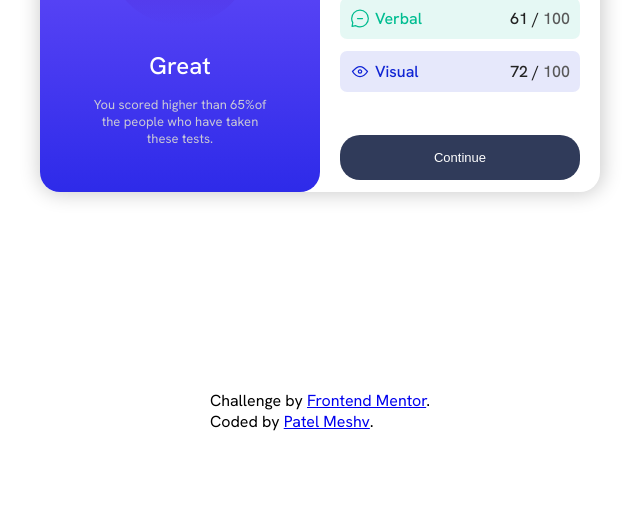
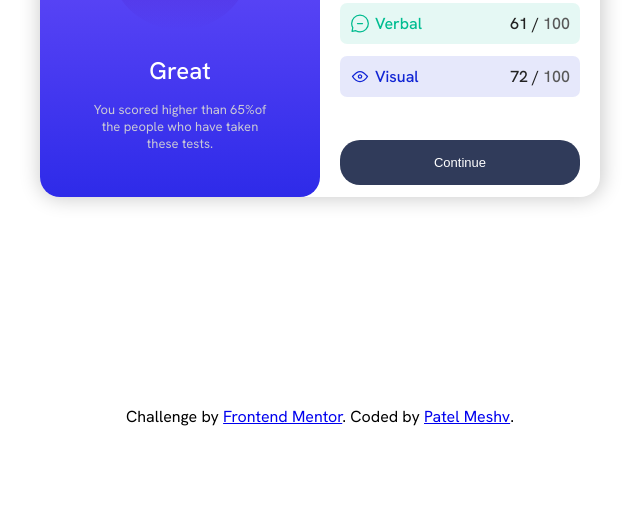
Before and after one commit to badmazzz/Rsummary-component, a plain HTML site: page index.html in a window 1280 px wide. Shown: the part 269-800 px from the top of the page, without its empty margins (320-961 px from the left). Drawn offline with Linux system fonts and the light colour scheme.

Commit message:
Update index.html

```diff
--- a/index.html
+++ b/index.html
@@ -57,7 +57,7 @@
 
   <div class="attribution">
     Challenge by
-    <a href="https://www.frontendmentor.io?ref=challenge" target="_blank">Frontend Mentor</a>. <br>
+    <a href="https://www.frontendmentor.io?ref=challenge" target="_blank">Frontend Mentor</a>.
     Coded by <a href="www.linkedin.com/in/meshv-patel" target="_blank">Patel Meshv</a>.
   </div>
 </body>
```
